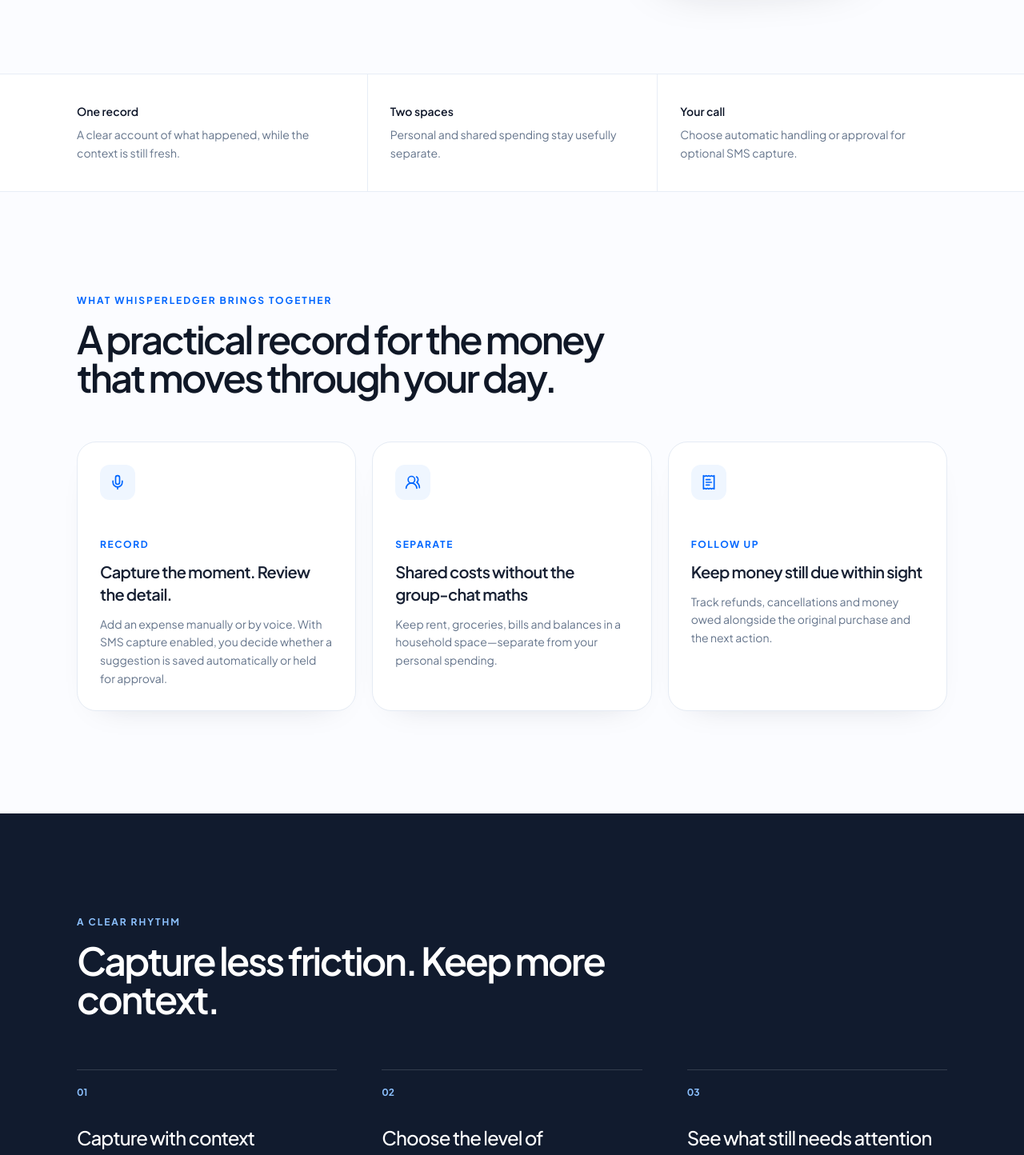
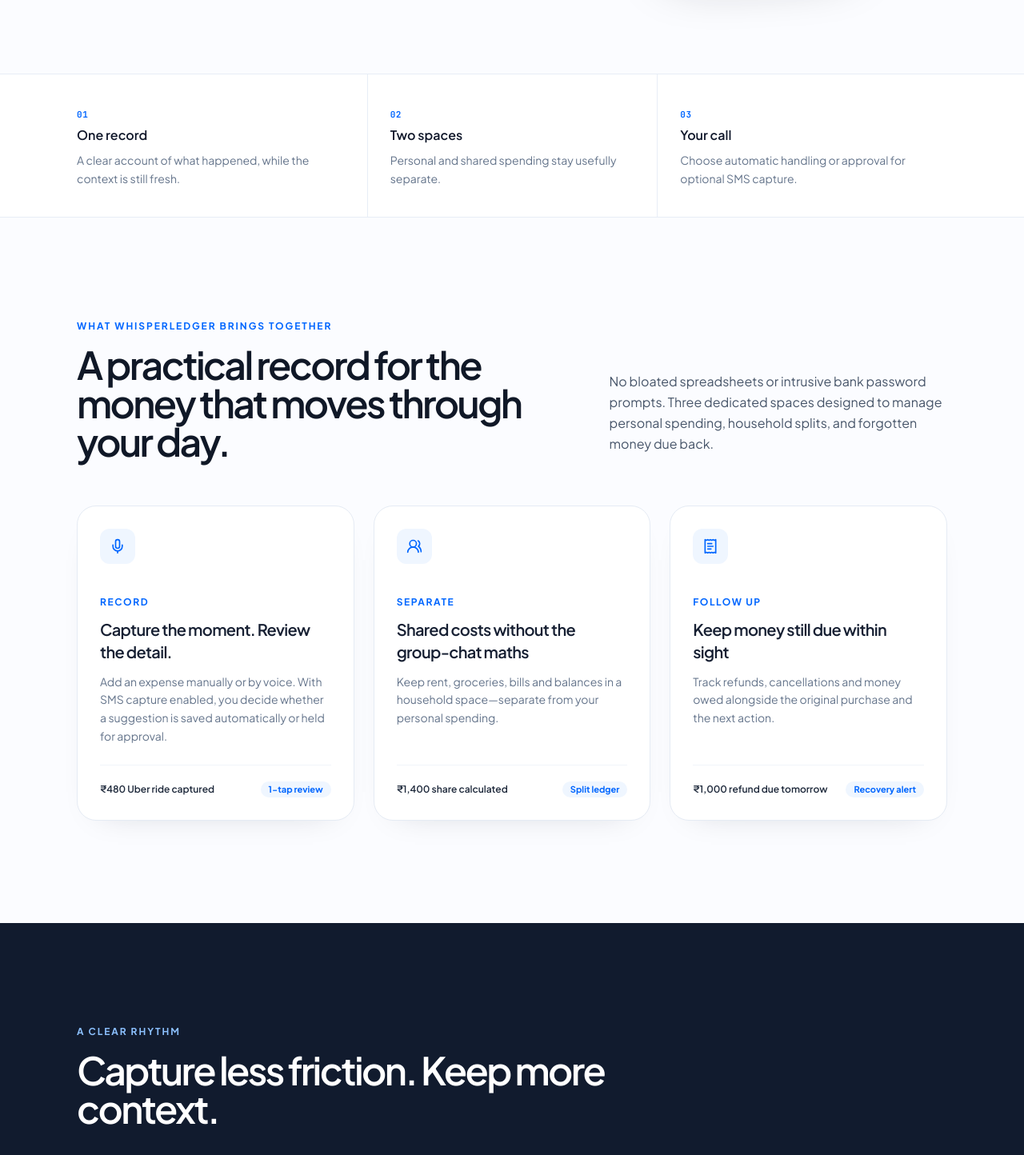
Before and after one commit to WhisperLedger/whisperledger-web, a React (Vite) app: page / in a window 1280 px wide. Shown: the part 800-2244 px from the top of the page at 80% size. Built offline with nearby package versions, Linux system fonts and the light colour scheme; no server answers.

Commit message:
feat(web): elevate desktop layout density across features, recovery and FAQ sections (#16)

```diff
--- a/src/pages/LandingPage.tsx
+++ b/src/pages/LandingPage.tsx
@@ -4,9 +4,30 @@
 import { InterestForm } from '../components/InterestForm';
 
 const features = [
-  { icon: Mic, eyebrow: 'Record', title: 'Capture the moment. Review the detail.', copy: 'Add an expense manually or by voice. With SMS capture enabled, you decide whether a suggestion is saved automatically or held for approval.' },
-  { icon: UsersRound, eyebrow: 'Separate', title: 'Shared costs without the group-chat maths', copy: 'Keep rent, groceries, bills and balances in a household space—separate from your personal spending.' },
-  { icon: ReceiptText, eyebrow: 'Follow up', title: 'Keep money still due within sight', copy: 'Track refunds, cancellations and money owed alongside the original purchase and the next action.' },
+  {
+    icon: Mic,
+    eyebrow: 'Record',
+    title: 'Capture the moment. Review the detail.',
+    copy: 'Add an expense manually or by voice. With SMS capture enabled, you decide whether a suggestion is saved automatically or held for approval.',
+    highlight: '₹480 Uber ride captured',
+    badge: '1-tap review'
+  },
+  {
+    icon: UsersRound,
+    eyebrow: 'Separate',
+    title: 'Shared costs without the group-chat maths',
+    copy: 'Keep rent, groceries, bills and balances in a household space—separate from your personal spending.',
+    highlight: '₹1,400 share calculated',
+    badge: 'Split ledger'
+  },
+  {
+    icon: ReceiptText,
+    eyebrow: 'Follow up',
+    title: 'Keep money still due within sight',
+    copy: 'Track refunds, cancellations and money owed alongside the original purchase and the next action.',
+    highlight: '₹1,000 refund due tomorrow',
+    badge: 'Recovery alert'
+  },
 ];
 
 const rhythmSteps = [
@@ -76,12 +97,13 @@
         <section className="border-y border-[#e7edf6] bg-white" aria-label="WhisperLedger principles">
           <div className="mx-auto grid max-w-6xl divide-y divide-[#e7edf6] px-5 sm:grid-cols-3 sm:divide-x sm:divide-y-0 sm:px-8">
             {[
-              ['One record', 'A clear account of what happened, while the context is still fresh.'],
-              ['Two spaces', 'Personal and shared spending stay usefully separate.'],
-              ['Your call', 'Choose automatic handling or approval for optional SMS capture.'],
-            ].map(([title, copy]) => (
+              ['01', 'One record', 'A clear account of what happened, while the context is still fresh.'],
+              ['02', 'Two spaces', 'Personal and shared spending stay usefully separate.'],
+              ['03', 'Your call', 'Choose automatic handling or approval for optional SMS capture.'],
+            ].map(([num, title, copy]) => (
               <div key={title} className="py-7 sm:px-7 sm:py-9 first:sm:pl-0 last:sm:pr-0">
-                <p className="text-sm font-semibold text-slate-900">{title}</p>
+                <span className="text-[11px] font-mono font-bold text-[#0066ff] tracking-wider">{num}</span>
+                <p className="mt-1 text-base font-semibold text-slate-900">{title}</p>
                 <p className="mt-2 text-sm leading-relaxed text-slate-500">{copy}</p>
               </div>
             ))}
@@ -90,21 +112,34 @@
 
         {/* Features Section */}
         <section id="features" className="mx-auto max-w-6xl px-5 py-24 sm:px-8 sm:py-32">
+          <div className="grid lg:grid-cols-[1.2fr_.8fr] items-end justify-between gap-8">
             <div className="max-w-2xl">
               <p className="text-xs font-bold uppercase tracking-[.16em] text-[#0066ff]">What WhisperLedger brings together</p>
               <h2 className="mt-4 text-4xl font-semibold leading-tight tracking-[-.055em] text-[#101827] sm:text-5xl">
                 A practical record for the money that moves through your day.
               </h2>
             </div>
-          <div className="mt-14 grid gap-5 md:grid-cols-3">
-            {features.map(({ icon: Icon, eyebrow, title, copy }) => (
-              <article key={title} className="group min-h-[285px] rounded-[1.5rem] border border-[#e5ebf4] bg-white p-7 shadow-[0_16px_40px_-32px_rgba(15,23,42,.25)] transition duration-300 hover:-translate-y-1 hover:border-[#cfe1ff] hover:shadow-[0_24px_50px_-28px_rgba(0,102,255,.2)]">
+            <p className="text-base text-slate-600 leading-relaxed max-w-md lg:mb-2">
+              No bloated spreadsheets or intrusive bank password prompts. Three dedicated spaces designed to manage personal spending, household splits, and forgotten money due back.
+            </p>
+          </div>
+
+          <div className="mt-14 grid gap-6 md:grid-cols-3">
+            {features.map(({ icon: Icon, eyebrow, title, copy, highlight, badge }) => (
+              <article key={title} className="group flex flex-col justify-between rounded-[1.5rem] border border-[#e5ebf4] bg-white p-7 shadow-[0_16px_40px_-32px_rgba(15,23,42,.25)] transition duration-300 hover:-translate-y-1 hover:border-[#cfe1ff] hover:shadow-[0_24px_50px_-28px_rgba(0,102,255,.2)]">
+                <div>
                   <span className="flex h-11 w-11 items-center justify-center rounded-xl bg-[#eff6ff] text-[#0066ff]">
                     <Icon className="h-5 w-5" />
                   </span>
-                <p className="mt-12 text-xs font-bold uppercase tracking-[.13em] text-[#0066ff]">{eyebrow}</p>
+                  <p className="mt-10 text-xs font-bold uppercase tracking-[.13em] text-[#0066ff]">{eyebrow}</p>
                   <h3 className="mt-3 text-xl font-semibold tracking-[-.035em] text-[#172033]">{title}</h3>
                   <p className="mt-3 text-sm leading-relaxed text-slate-500">{copy}</p>
+                </div>
+
+                <div className="mt-6 pt-5 border-t border-slate-100 flex items-center justify-between text-xs">
+                  <span className="font-semibold text-slate-800">{highlight}</span>
+                  <span className="rounded-full bg-blue-50 px-2.5 py-0.5 text-[11px] font-bold text-[#0066ff]">{badge}</span>
+                </div>
               </article>
             ))}
           </div>
@@ -130,8 +165,9 @@
         </section>
 
         {/* Privacy & Recovery Section */}
-        <section id="recovery" className="mx-auto grid max-w-6xl items-center gap-12 px-5 py-24 sm:px-8 sm:py-32 lg:grid-cols-2 lg:gap-20">
-          <div className="rounded-[1.75rem] border border-[#dce9ff] bg-[#f1f7ff] p-8 sm:p-11">
+        <section id="recovery" className="mx-auto grid max-w-6xl items-stretch gap-8 px-5 py-24 sm:px-8 sm:py-32 lg:grid-cols-2 lg:gap-12">
+          <div className="rounded-[1.75rem] border border-[#dce9ff] bg-[#f1f7ff] p-8 sm:p-11 flex flex-col justify-between">
+            <div>
               <div className="flex h-12 w-12 items-center justify-center rounded-2xl bg-white text-[#0066ff] shadow-sm">
                 <LockKeyhole className="h-5 w-5" />
               </div>
@@ -143,19 +179,60 @@
                 SMS capture, voice input, notifications and sync are optional. WhisperLedger explains what each permission enables before you decide.
               </p>
             </div>
+
+            <div className="mt-8 pt-6 border-t border-[#d5e4fc] grid grid-cols-2 gap-4 text-xs font-semibold text-slate-700">
+              <div className="rounded-xl bg-white/70 p-3.5 border border-white">
+                <span className="block text-[#0066ff] font-bold">100% Local</span>
+                <span className="text-[11px] text-slate-500 font-normal">On-device biometric encryption</span>
+              </div>
+              <div className="rounded-xl bg-white/70 p-3.5 border border-white">
+                <span className="block text-[#0066ff] font-bold">Zero Bank Logins</span>
+                <span className="text-[11px] text-slate-500 font-normal">No credentials ever required</span>
+              </div>
+            </div>
+          </div>
+
+          <div className="rounded-[1.75rem] border border-[#dce9ff] bg-white p-8 sm:p-11 shadow-[0_20px_50px_-30px_rgba(0,102,255,.2)] flex flex-col justify-between">
             <div>
               <p className="text-xs font-bold uppercase tracking-[.16em] text-[#0066ff]">Pending money, in context</p>
-            <h2 className="mt-4 text-4xl font-semibold leading-tight tracking-[-.055em] text-[#101827] sm:text-5xl">
+              <h2 className="mt-4 text-3xl font-semibold tracking-[-.05em] text-[#101827] sm:text-4xl">
                 Make the things that need follow-up easier to see.
               </h2>
-            <p className="mt-6 text-base leading-relaxed text-slate-600">
+              <p className="mt-5 text-sm leading-relaxed text-slate-600 sm:text-base">
                 Returns, cancellations and shared balances should not disappear into a long transaction list. Keep the amount, expected date and supporting notes close until the situation is resolved.
               </p>
-            <ul className="mt-8 space-y-4 text-sm text-slate-700">
+
+              {/* Recovery Preview Cards */}
+              <div className="mt-8 space-y-3">
+                <div className="flex items-center justify-between rounded-xl border border-amber-200/80 bg-amber-50/70 p-3.5">
+                  <div className="flex items-center gap-3">
+                    <span className="flex h-8 w-8 items-center justify-center rounded-lg bg-amber-500 font-bold text-xs text-white">₹</span>
+                    <div>
+                      <strong className="block text-xs font-semibold text-slate-900">Amazon Order Return</strong>
+                      <span className="text-[11px] text-amber-800">Refund expected tomorrow · ₹1,000</span>
+                    </div>
+                  </div>
+                  <span className="rounded-full bg-white px-2.5 py-1 text-[10px] font-bold text-amber-700 shadow-xs">Due in 1 day</span>
+                </div>
+
+                <div className="flex items-center justify-between rounded-xl border border-emerald-200/80 bg-emerald-50/70 p-3.5">
+                  <div className="flex items-center gap-3">
+                    <span className="flex h-8 w-8 items-center justify-center rounded-lg bg-emerald-600 font-bold text-xs text-white">✓</span>
+                    <div>
+                      <strong className="block text-xs font-semibold text-slate-900">Swiggy Cancellation</strong>
+                      <span className="text-[11px] text-emerald-800">Credited back to ICICI · ₹450</span>
+                    </div>
+                  </div>
+                  <span className="rounded-full bg-white px-2.5 py-1 text-[10px] font-bold text-emerald-700 shadow-xs">Settled</span>
+                </div>
+              </div>
+            </div>
+
+            <ul className="mt-7 space-y-3 text-xs text-slate-600 border-t border-slate-100 pt-5">
               {['Link a refund to the purchase it came from', 'Keep promised dates and notes together', 'See what is owed without reconstructing the group chat'].map(item => (
-                <li key={item} className="flex gap-3">
-                  <Check className="h-5 w-5 shrink-0 text-[#0066ff]" />
-                  {item}
+                <li key={item} className="flex items-center gap-2.5 font-medium">
+                  <Check className="h-4 w-4 shrink-0 text-[#0066ff]" />
+                  <span>{item}</span>
                 </li>
               ))}
             </ul>
@@ -206,20 +283,41 @@
           </div>
         </section>
 
-        {/* FAQ Section */}
-        <section id="faq" className="mx-auto max-w-3xl px-5 pb-24 sm:px-8 sm:pb-32">
+        {/* FAQ Section - 2-Column Balanced Desktop Layout */}
+        <section id="faq" className="mx-auto max-w-6xl px-5 pb-24 sm:px-8 sm:pb-32">
+          <div className="grid lg:grid-cols-[380px_1fr] lg:gap-16 items-start">
+            <div className="lg:sticky lg:top-28">
               <p className="text-xs font-bold uppercase tracking-[.16em] text-[#0066ff]">Questions, answered</p>
-          <h2 className="mt-4 text-4xl font-semibold tracking-[-.055em] text-[#101827] sm:text-5xl">The important things.</h2>
-          <div className="mt-12 divide-y divide-slate-200">
+              <h2 className="mt-4 text-3xl font-semibold tracking-[-.055em] text-[#101827] sm:text-4xl lg:text-5xl">
+                The important things.
+              </h2>
+              <p className="mt-4 text-sm leading-relaxed text-slate-600">
+                Everything you need to know about WhisperLedger, local data storage, and how your information is kept private.
+              </p>
+
+              <div className="mt-8 rounded-2xl border border-slate-200/80 bg-white p-6 shadow-xs">
+                <p className="text-xs font-bold uppercase tracking-wider text-slate-400">Still have questions?</p>
+                <p className="mt-2 text-sm font-semibold text-slate-800">We're here to answer anything.</p>
+                <a
+                  href="mailto:support@whisperledger.in"
+                  className="mt-4 inline-flex items-center gap-2 rounded-xl bg-slate-900 px-4 py-2.5 text-xs font-semibold text-white hover:bg-slate-800 transition"
+                >
+                  Contact founder &amp; team →
+                </a>
+              </div>
+            </div>
+
+            <div className="mt-10 lg:mt-0 divide-y divide-slate-200 border-t border-slate-200 lg:border-t-0">
               {faqs.map(([question, answer]) => (
-              <details key={question} className="group py-5">
-                <summary className="flex cursor-pointer list-none justify-between gap-6 text-base font-semibold text-slate-800">
+                <details key={question} className="group py-5.5 first:pt-0">
+                  <summary className="flex cursor-pointer list-none justify-between gap-6 text-base font-semibold text-slate-900 hover:text-[#0066ff] transition-colors">
                     {question}
-                  <span className="text-xl font-normal text-[#0066ff] transition group-open:rotate-45">+</span>
+                    <span className="text-xl font-normal text-[#0066ff] transition-transform duration-200 group-open:rotate-45 select-none shrink-0">+</span>
                   </summary>
-                <p className="max-w-xl pt-3 text-sm leading-relaxed text-slate-600">{answer}</p>
+                  <p className="pt-3 text-sm leading-relaxed text-slate-600">{answer}</p>
                 </details>
               ))}
+            </div>
           </div>
         </section>
       </div>
```
Lines whose indentation alone changed are shown as unchanged.
